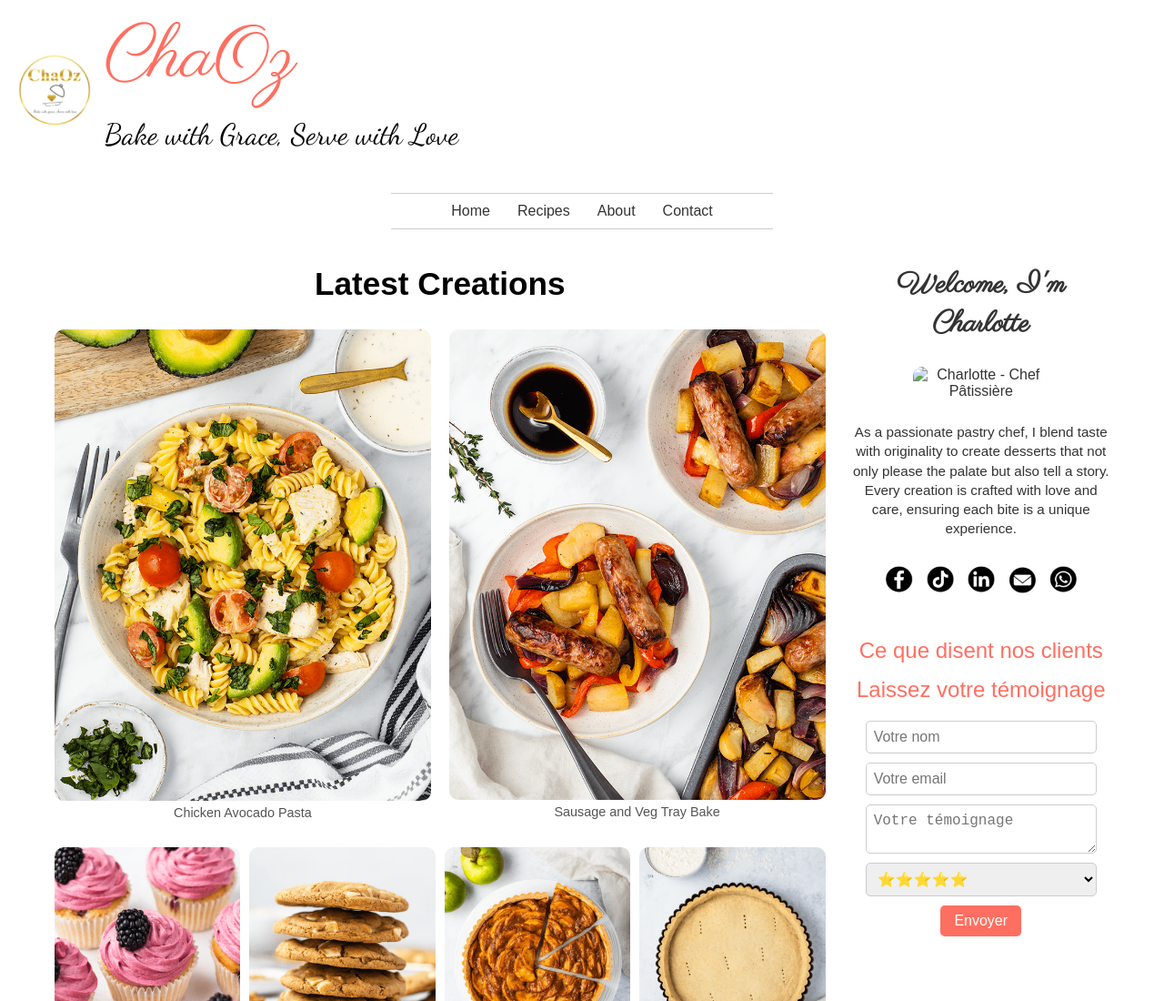
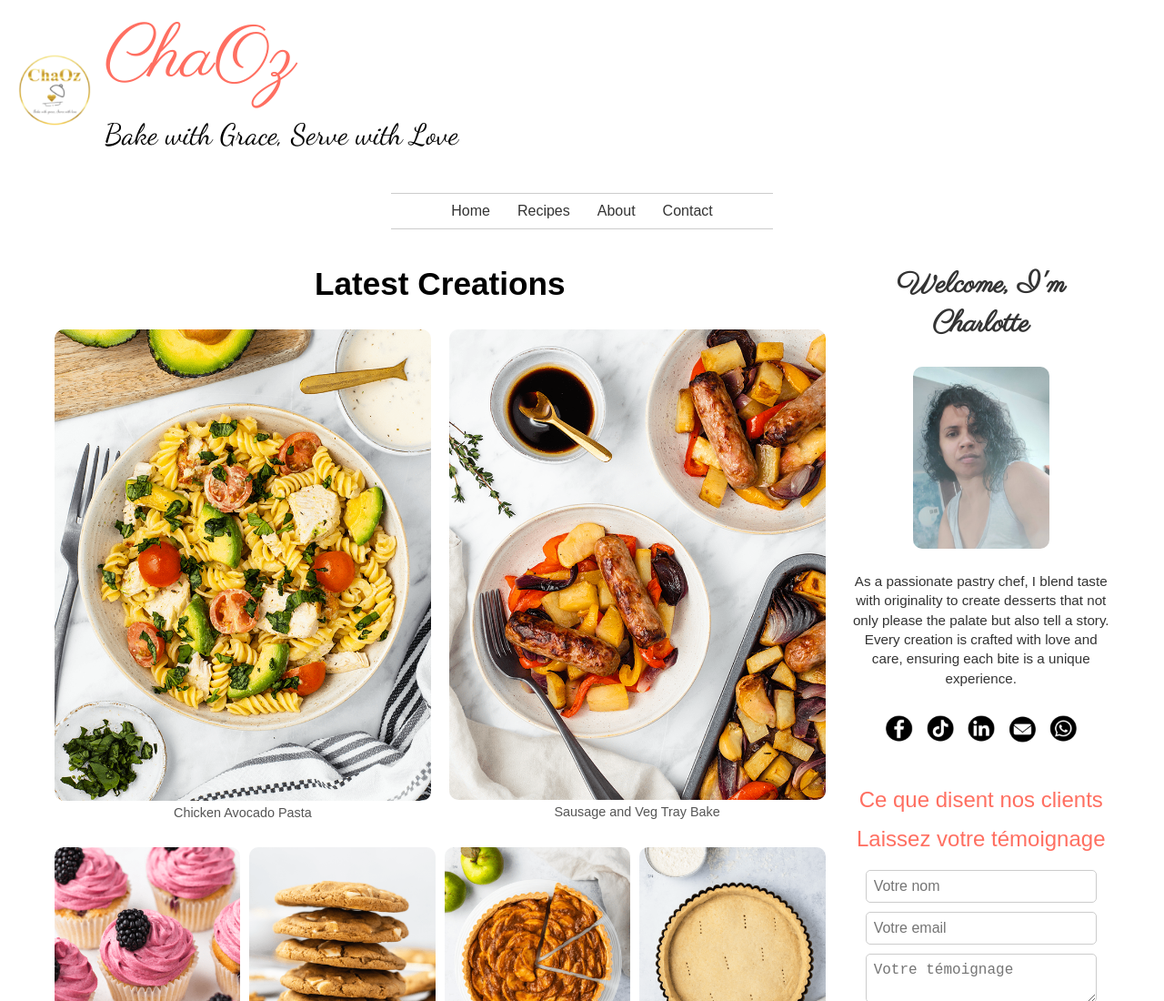
Before and after one commit to allanbavajee/chaoz, a website: page index.html in a window 1280 px wide. Shown: the top 1100 px of the page at 91% size. Drawn offline with Linux system fonts and the light colour scheme.

Commit message:
Update index.html

```diff
--- a/index.html
+++ b/index.html
@@ -63,7 +63,7 @@
     <!-- RIGHT COLUMN : Charlotte + Témoignages -->
     <aside class="welcome-box">
       <h3>Welcome, I'm Charlotte</h3>
-      <img src="image/Charlotte.jpg" alt="Charlotte - Chef Pâtissière" class="chef-photo">
+      <img src="image/Charlotte.png" alt="Charlotte - Chef Pâtissière" class="chef-photo">
       <p>As a passionate pastry chef, I blend taste with originality to create desserts that not only please the palate but also tell a story. Every creation is crafted with love and care, ensuring each bite is a unique experience.</p>
 
       <!-- Réseaux sociaux -->
```
